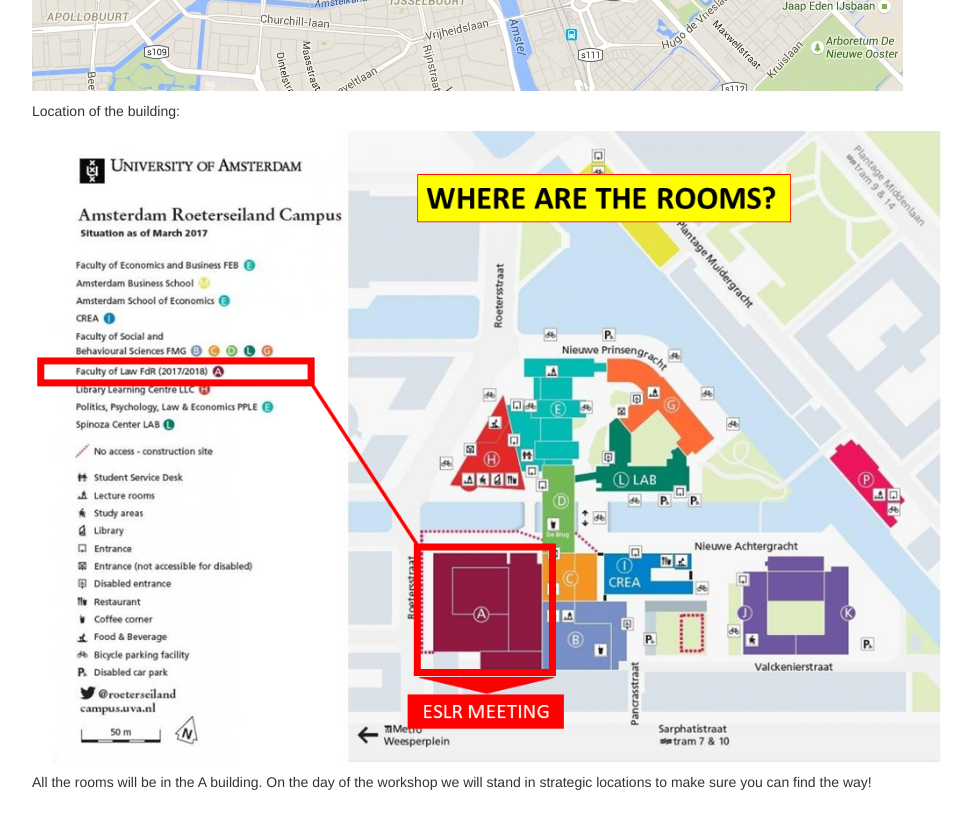
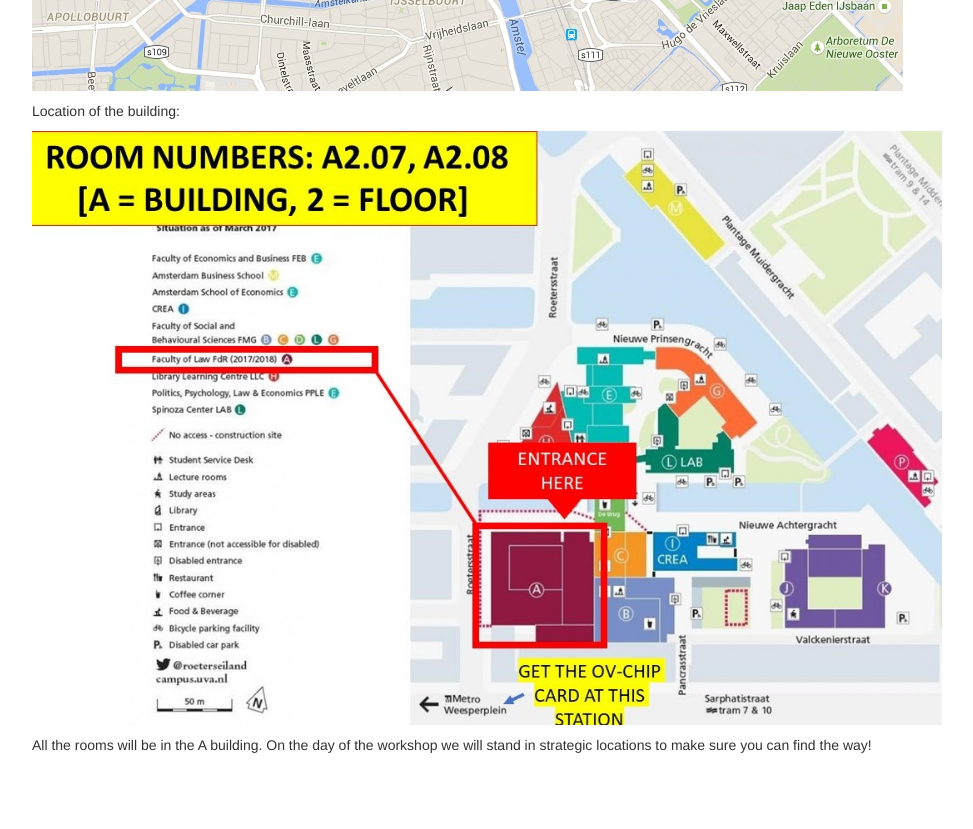
Before and after one commit to eslr2022/eslr2022.github.io, a plain HTML site: page directions.html in a window 1280 px wide. Shown: the part 780-1609 px from the top of the page, without its empty margins (153-1126 px from the left). After the commit the page ends 1585 px from the top, so only its background shows below. Drawn offline with nearby package versions, Linux system fonts and the light colour scheme; some packages are replaced by stand-ins of ours.

Commit message:
Update directions.html

```diff
--- a/directions.html
+++ b/directions.html
@@ -300,7 +300,7 @@ $(document).ready(function () {
 <p>Location of the Roeterseiland Campus (<a href="https://goo.gl/maps/mrrnDrmYgte7QL3G8" class="uri">https://goo.gl/maps/mrrnDrmYgte7QL3G8</a>):</p>
 <p><img src="imgs/map_amsterdam.jpg" /></p>
 <p>Location of the building:</p>
-<p><img src="imgs/map_campus.png" /></p>
+<p><img src="imgs/map_campus.jpg" /></p>
 <p>All the rooms will be in the A building. On the day of the workshop we will stand in strategic locations to make sure you can find the way!</p>
 </div>
 
```
